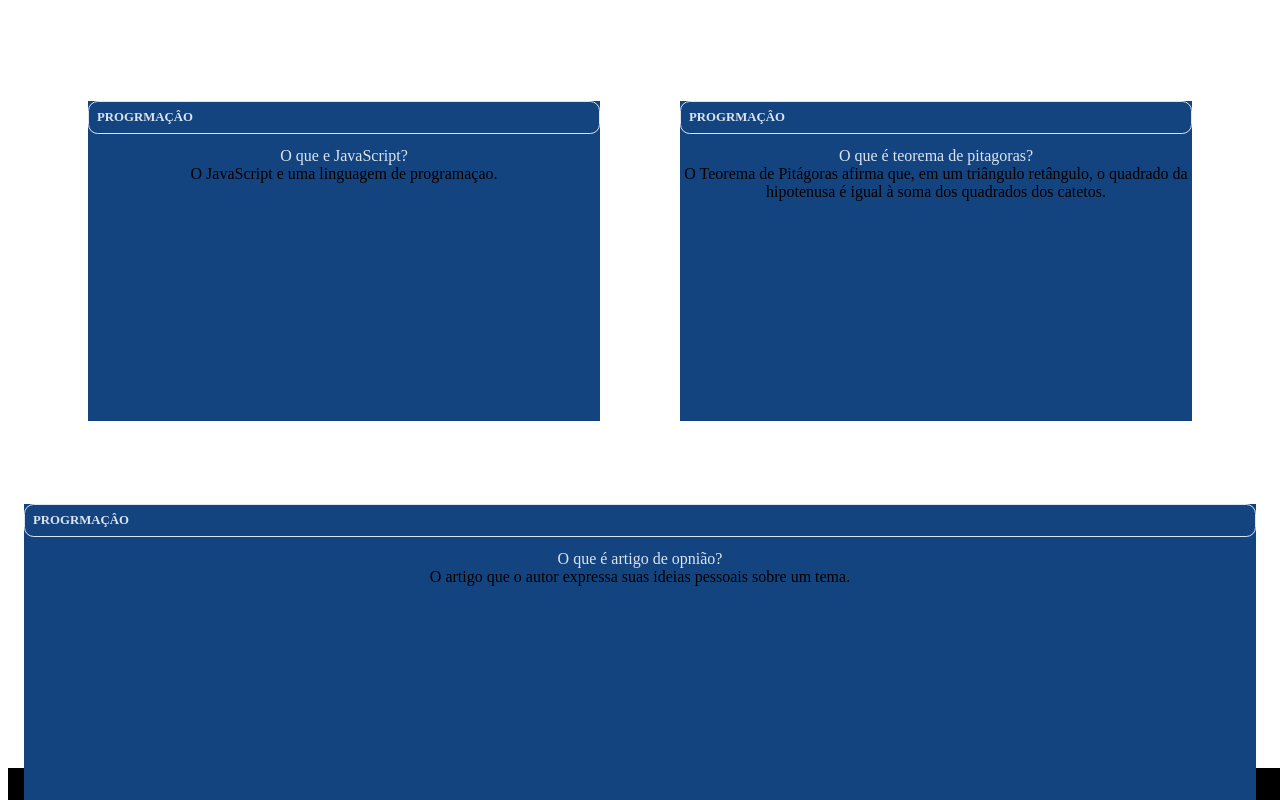
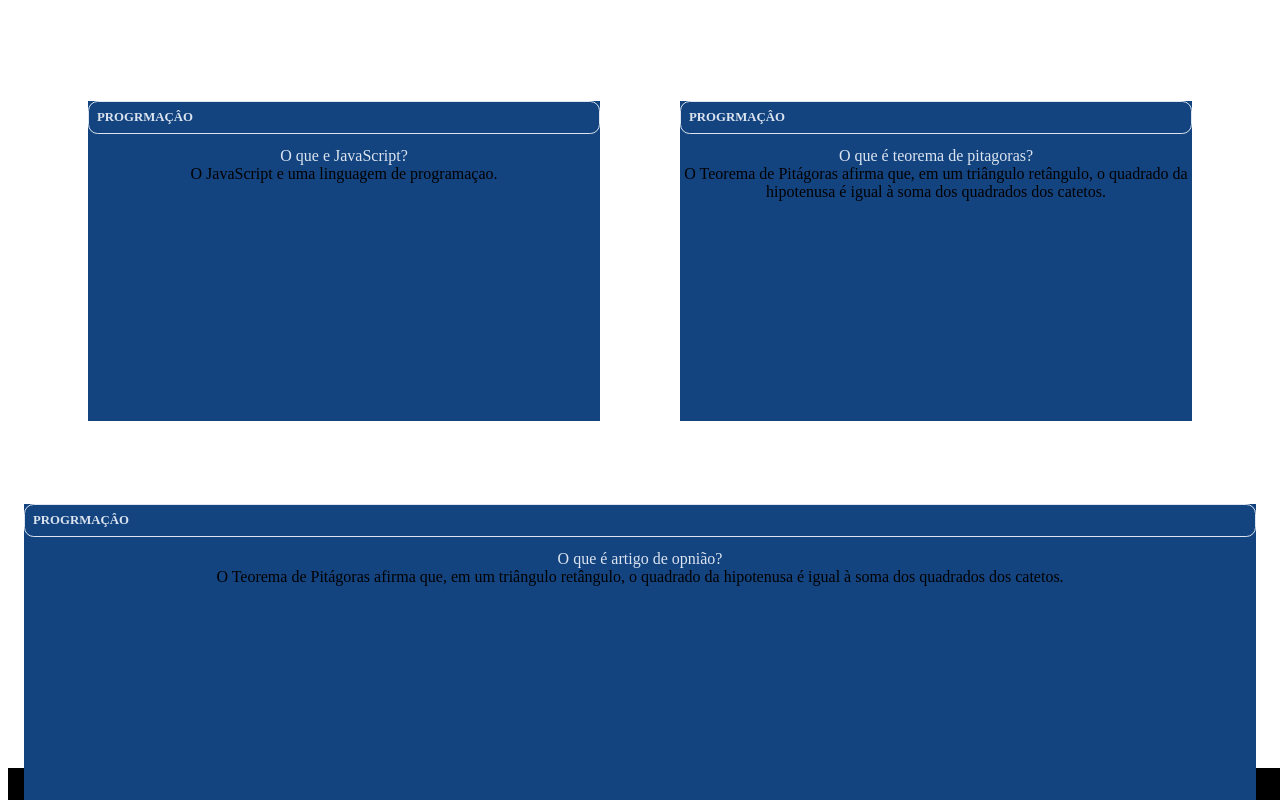
Before and after one commit to majuperazzoli/flashcards, a plain HTML site: page index.html in a window 1280 px wide. Shown: the top 800 px of the page. Drawn offline with Linux system fonts and the light colour scheme.

Commit message:
perguntas

```diff
--- a/index.html
+++ b/index.html
@@ -46,7 +46,7 @@
             O que é artigo de opnião?
           </div>
           <div class="cartao_conteudo_reposta">
-            O artigo que o autor expressa suas ideias pessoais sobre um tema.
+           O Teorema de Pitágoras afirma que, em um triângulo retângulo, o quadrado da hipotenusa é igual à soma dos quadrados dos catetos.
           </div>
 
       </article>
```
Also changed, not shown: assets/app.js (added), 1 other file.
